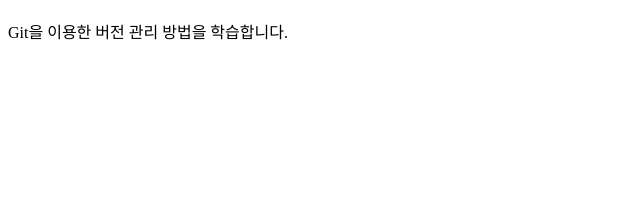
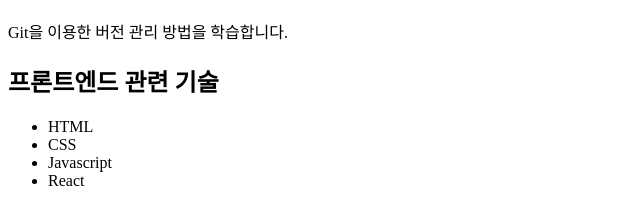
Before and after one commit to skchoi613/UX-UI, a plain HTML site: page index.html in a window 1280 px wide. Shown: the part 70-294 px from the top of the page, without its empty margins (0-640 px from the left). Drawn offline with Linux system fonts and the light colour scheme.

Commit message:
프론트엔드 기술 목록 생성

```diff
--- a/index.html
+++ b/index.html
@@ -9,5 +9,12 @@
 <body>
     <h1>UX / UI 디자인 스쿨 16기</h1>
     <p1> Git을 이용한 버전 관리 방법을 학습합니다.</p1>
+   <h2>프론트엔드 관련 기술</h2>
+    <Ul>
+        <li>HTML</li>
+        <li>CSS</li>
+        <li>Javascript</li>
+        <li>React</li>
+    </Ul>
 </body>
 </html>
```
